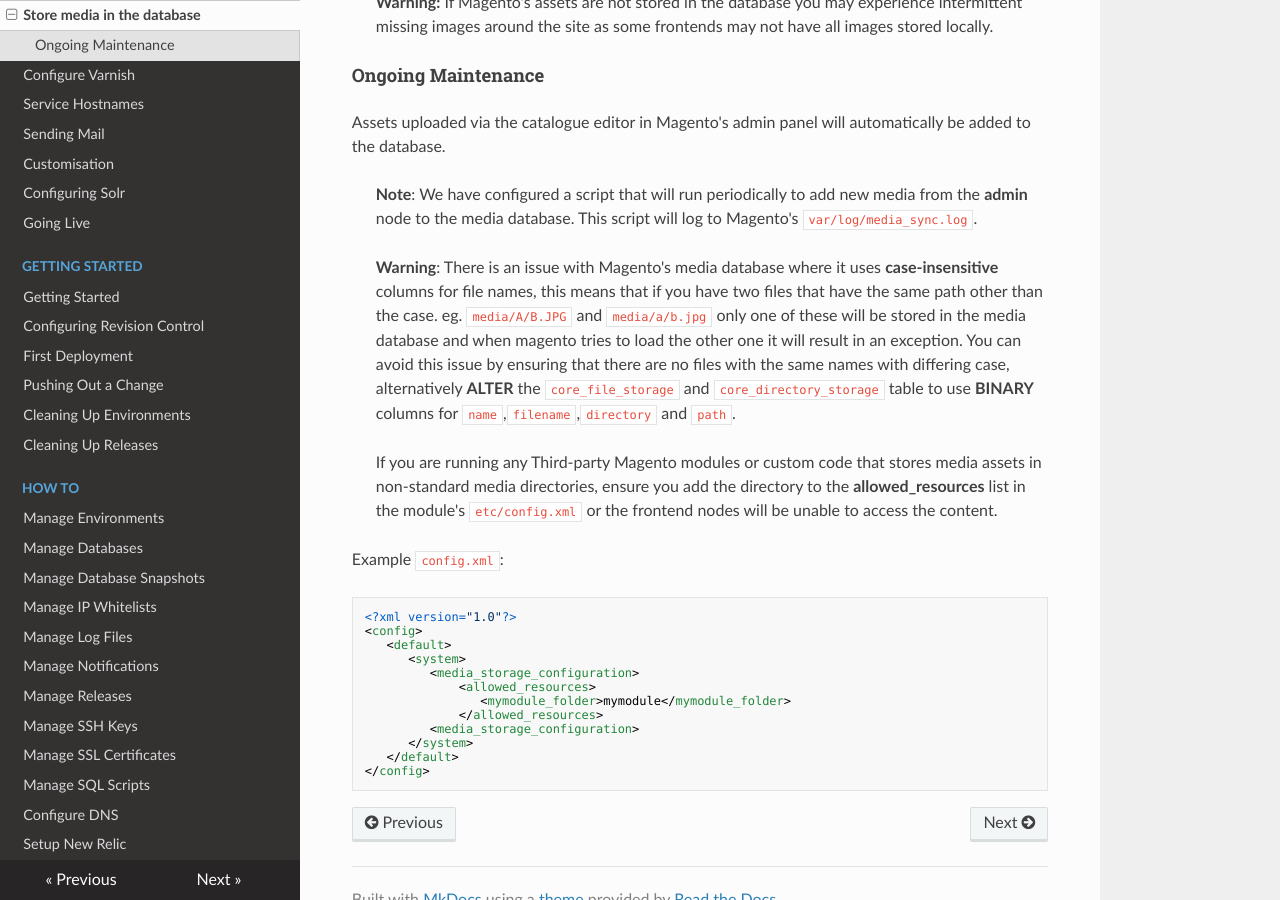
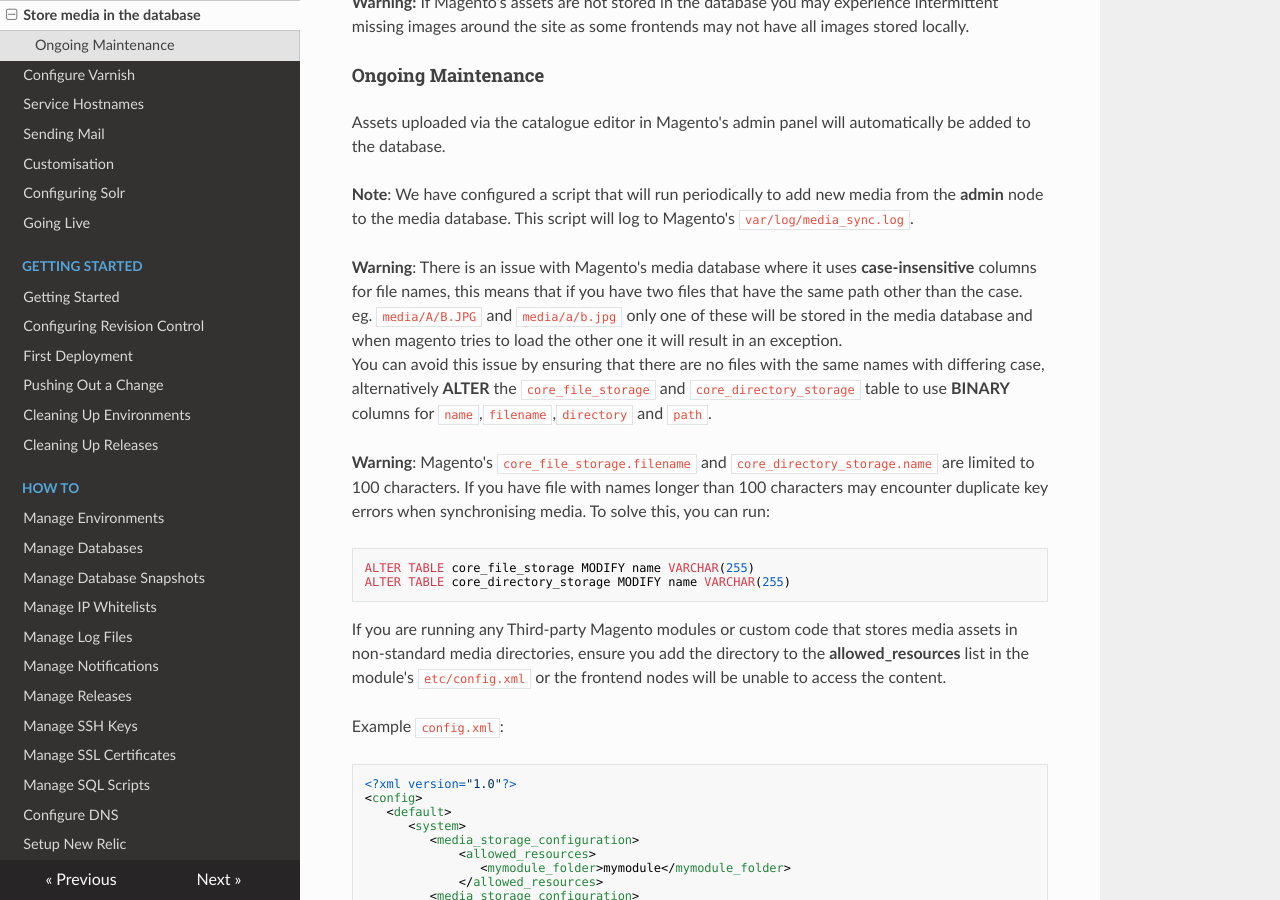
Before and after one commit to anchor/fleet-magento-docs, an MkDocs documentation site: the page built from docs/configuring-magento-for-fleet/media-in-database.md, in a window 1280 px wide and 900 px high, scrolled down 496 px. Built offline with MkDocs 1.6.1, drawn with Linux system fonts in a browser that asks for light colours; nearby versions of some CDN libraries; old or Windows-style settings are respelled for this version of MkDocs.

Commit message:
Added documentation about VARCHAR(100) fields

````diff
--- a/docs/configuring-magento-for-fleet/media-in-database.md
+++ b/docs/configuring-magento-for-fleet/media-in-database.md
@@ -10,17 +10,28 @@ Once there, ensure that the following are configured:
 * Select Media Database: **default_setup**
 * Run: **Synchronize**
 
-> **Warning:** If Magento's assets are not stored in the database you may experience intermittent missing images around the site as some frontends may not have all images stored locally.
+**Warning:** If Magento's assets are not stored in the database you may experience intermittent missing images around the site as some frontends may not have all images stored locally.
 
 #### Ongoing Maintenance
 
 Assets uploaded via the catalogue editor in Magento's admin panel will automatically be added to the database.
 
-> **Note**: We have configured a script that will run periodically to add new media from the **admin** node to the media database. This script will log to Magento's `var/log/media_sync.log`.
+**Note**: We have configured a script that will run periodically to add new media from the **admin** node to the media database. This script will log to Magento's `var/log/media_sync.log`.
 
-> **Warning**: There is an issue with Magento's media database where it uses **case-insensitive** columns for file names, this means that if you have two files that have the same path other than the case. eg. `media/A/B.JPG` and `media/a/b.jpg` only one of these will be stored in the media database and when magento tries to load the other one it will result in an exception. You can avoid this issue by ensuring that there are no files with the same names with differing case, alternatively **ALTER** the `core_file_storage` and `core_directory_storage` table to use **BINARY** columns for `name`,`filename`,`directory` and `path`.
+**Warning**: There is an issue with Magento's media database where it uses **case-insensitive** columns for file names, this means that if you have two files that have the same path other than the case.
+eg. `media/A/B.JPG` and `media/a/b.jpg` only one of these will be stored in the media database and when magento tries to load the other one it will result in an exception.
+You can avoid this issue by ensuring that there are no files with the same names with differing case, alternatively **ALTER** the `core_file_storage` and `core_directory_storage` table to use **BINARY** columns for `name`,`filename`,`directory` and `path`.
 
-> If you are running any Third-party Magento modules or custom code that stores media assets in non-standard media directories, ensure you add the directory to the **allowed_resources** list in the module's `etc/config.xml` or the frontend nodes will be unable to access the content.
+**Warning**: Magento's `core_file_storage.filename` and `core_directory_storage.name` are limited to 100 characters.
+  If you have file with names longer than 100 characters may encounter duplicate key errors when synchronising media.
+  To solve this, you can run:
+
+```
+ALTER TABLE core_file_storage MODIFY name VARCHAR(255)
+ALTER TABLE core_directory_storage MODIFY name VARCHAR(255)
+```
+
+If you are running any Third-party Magento modules or custom code that stores media assets in non-standard media directories, ensure you add the directory to the **allowed_resources** list in the module's `etc/config.xml` or the frontend nodes will be unable to access the content.
 
 Example `config.xml`:
 
````
